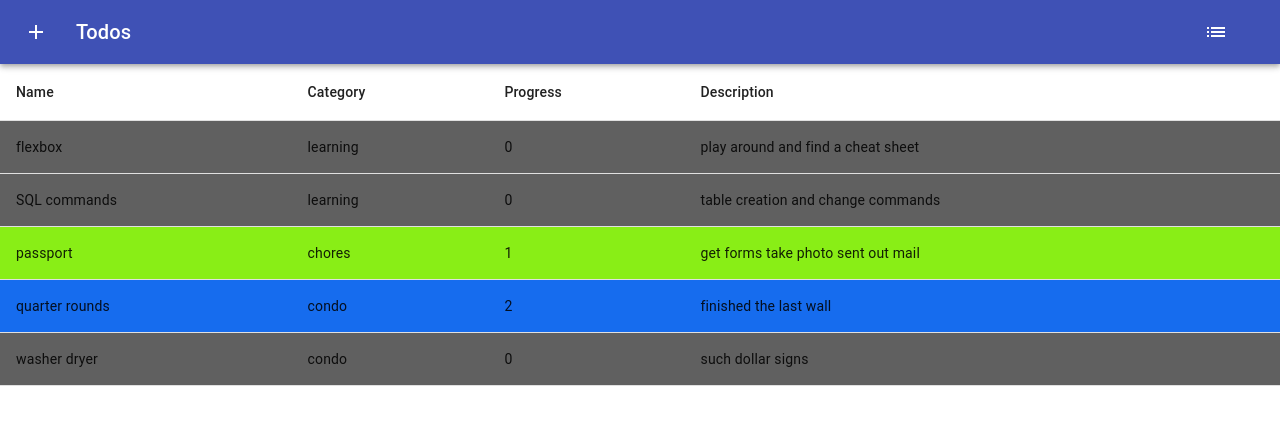
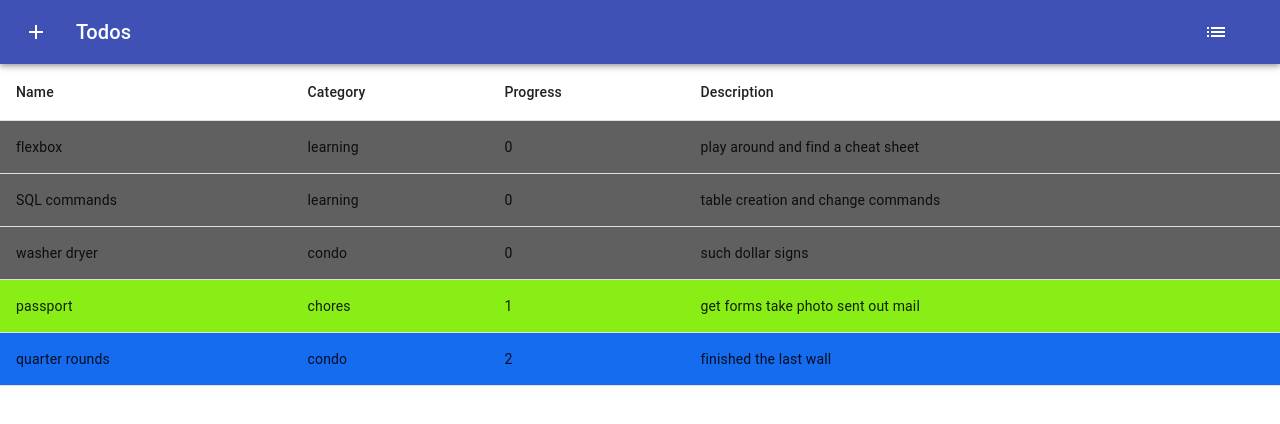
Before and after one commit to hanxu27/todos-web, a React (Create React App) app: page / in a window 1280 px wide. Shown: the top 424 px of the page. Built offline with nearby package versions, Linux system fonts and the light colour scheme.

Commit message:
sorting and filtering functions

```diff
--- a/src/components/DataTable.js
+++ b/src/components/DataTable.js
@@ -1,4 +1,4 @@
-import React from "react";
+import React, { useState } from "react";
 import { makeStyles } from "@material-ui/core/styles";
 import Table from "@material-ui/core/Table";
 import TableBody from "@material-ui/core/TableBody";
@@ -14,7 +14,6 @@ const createData = (name, category, progress, description) => ({
 });
 const rows = [
   createData("flexbox", "learning", 0, "play around and find a cheat sheet"),
-
   createData("SQL commands", "learning", 0, "table creation and change commands"),
   createData("passport", "chores", 1, "get forms take photo sent out mail"),
   createData("quarter rounds", "condo", 2, "finished the last wall"),
@@ -34,7 +33,39 @@ const useStyles = makeStyles({
 });
 
 const DataTable = () => {
+  const [filter, setFilter] = useState(4);
+  const [sortItem, setSortItem] = useState("progress");
   const classes = useStyles();
+  const sortTable = arr => {
+    switch (sortItem) {
+      case "progress":
+        return arr.sort(function(a, b) {
+          return a.progress - b.progress;
+        });
+      default:
+        return arr.sort(function(a, b) {
+          const aCategory = a.category.toUpperCase();
+          const bCategory = b.category.toUpperCase();
+          if (aCategory < bCategory) return -1;
+          if (aCategory > bCategory) return 1;
+          return 0;
+        });
+    }
+  };
+  const filterTasks = arr => {
+    switch (filter) {
+      case 0:
+        return arr.filter(task => task.progress === 0);
+      case 1:
+        return arr.filter(task => task.progress === 1);
+      case 2:
+        return arr.filter(task => task.progress === 2);
+      case 3:
+        return arr.filter(task => task.progress !== 2);
+      default:
+        return arr;
+    }
+  };
   return (
     <Table className={classes.table} aria-label="simple table">
       <TableHead>
@@ -46,7 +77,7 @@ const DataTable = () => {
         </TableRow>
       </TableHead>
       <TableBody>
-        {rows.map(row => (
+        {sortTable(filterTasks(rows)).map(row => (
           <TableRow key={row.name} style={{ background: progressColors[row.progress] }}>
             <TableCell component="th" scope="row">
               {row.name}
```
